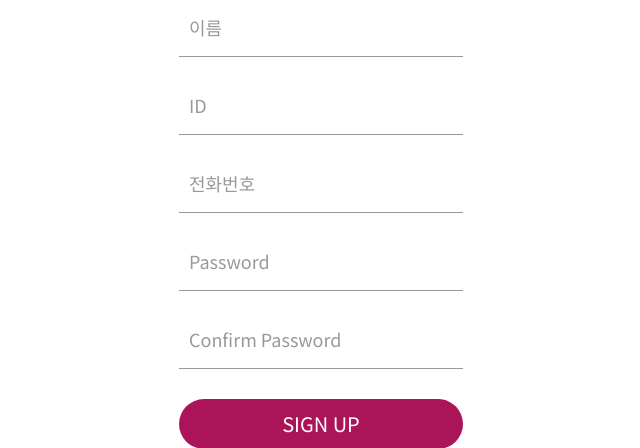
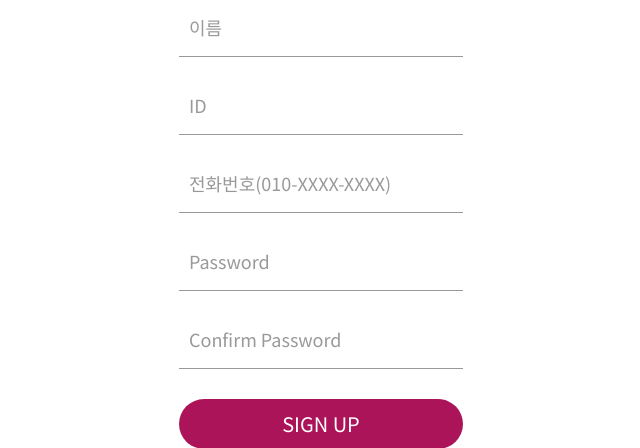
Before and after one commit to 2023-Internetprogramming/team-03, a Django app: page /signup/ in a window 1280 px wide. Shown: the part 188-636 px from the top of the page, without its empty margins (319-959 px from the left). Run offline with Django 4.2, Linux system fonts and the light colour scheme; some libraries are stand-ins or nearby versions.

Commit message:
Feat: 로그인할 때 전화번호 형식 다르면 안되게 설정

```diff
--- a/users/forms.py
+++ b/users/forms.py
@@ -2,10 +2,19 @@ from django import forms
 from django.contrib.auth.forms import UserCreationForm
 from django.contrib.auth.models import User
 from .models import UserProfile
+import re
 
 class SignUpForm(UserCreationForm):
     phone_number = forms.CharField(max_length=15, required=False, help_text='Optional.')
     real_name = forms.CharField(max_length=10, required=True)
+
+    def clean_phone_number(self):
+        phone_number = self.cleaned_data['phone_number']
+
+        if not re.match(r'^010-\d{4}-\d{4}$', phone_number):
+            raise forms.ValidationError('올바른 전화번호 형식이 아닙니다. (예: 010-XXXX-XXXX)')
+
+        return phone_number
 
     class Meta:
         model = User
--- a/users/templates/users/signup.html
+++ b/users/templates/users/signup.html
@@ -27,7 +27,7 @@
         </div>
         <div class="int-area">
           <input type="text" name="phone_number" id="phone" autocomplete="off" required>
-          <label for="phone">전화번호</label>
+          <label for="phone">전화번호(010-XXXX-XXXX)</label>
           {% if form.errors.phone_number %}
               <div class="alert alert-danger" role="alert">{{ form.errors.phone_number.0 }}</div>
           {% endif %}
```
